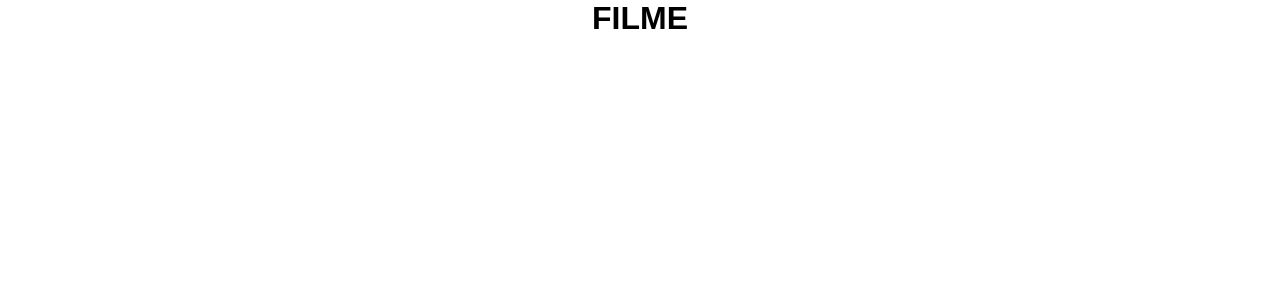
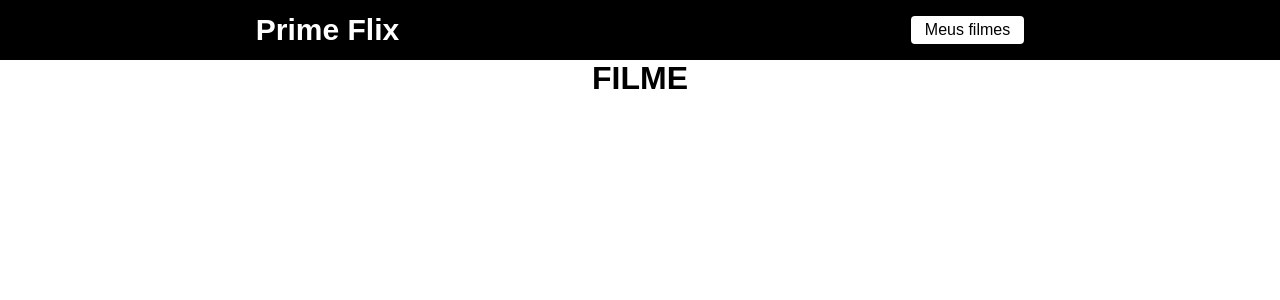
Before and after one commit to kessygodoy/filmes_react, a React (Create React App) app: page /filme/1 in a window 1280 px wide. Shown: the top 300 px of the page. Built offline with nearby package versions, Linux system fonts and the light colour scheme.

Commit message:
Criando Header
Criado o componente Header e adicionados na routes, para que apareça em todas as rotas.

```diff
--- /dev/null
+++ b/src/components/Header/header.css
@@ -0,0 +1,25 @@
+header{
+    display: flex;
+    align-items: center;
+    justify-content: space-around;
+    width: 100%;
+    height: 60px;
+    background-color: #000000;
+}
+
+.logo{
+    text-decoration: none;
+    font-size: 30px;
+    cursor: pointer;
+    color: #FFF;
+    font-weight: bold;
+}
+
+.favoritos{
+    text-decoration: none;
+    cursor: pointer;
+    background-color: #FFF;
+    padding: 5px 14px;
+    color:#000000;
+    border-radius: 4px;
+}
--- /dev/null
+++ b/src/components/Header/index.js
@@ -0,0 +1,13 @@
+import './header.css'
+import { Link } from 'react-router-dom'
+
+function Header() {
+    return (
+        <header>
+            <Link className='logo' to={"/"}>Prime Flix</Link>
+            <Link className='favoritos' to="/favoritos">Meus filmes</Link>
+        </header>
+    )
+}
+
+export default Header
--- a/src/routes.js
+++ b/src/routes.js
@@ -3,9 +3,12 @@
 import Home from './pages/Home'
 import Filme from './pages/Filme';
 
+import Header from './components/Header';
+
 function RoutesApp() {
     return (
         <BrowserRouter>
+            <Header/>
             <Routes>
                 <Route path='/' element={ <Home/>} />
                 <Route path='/filme/:id' element={ <Filme/>} />
```
